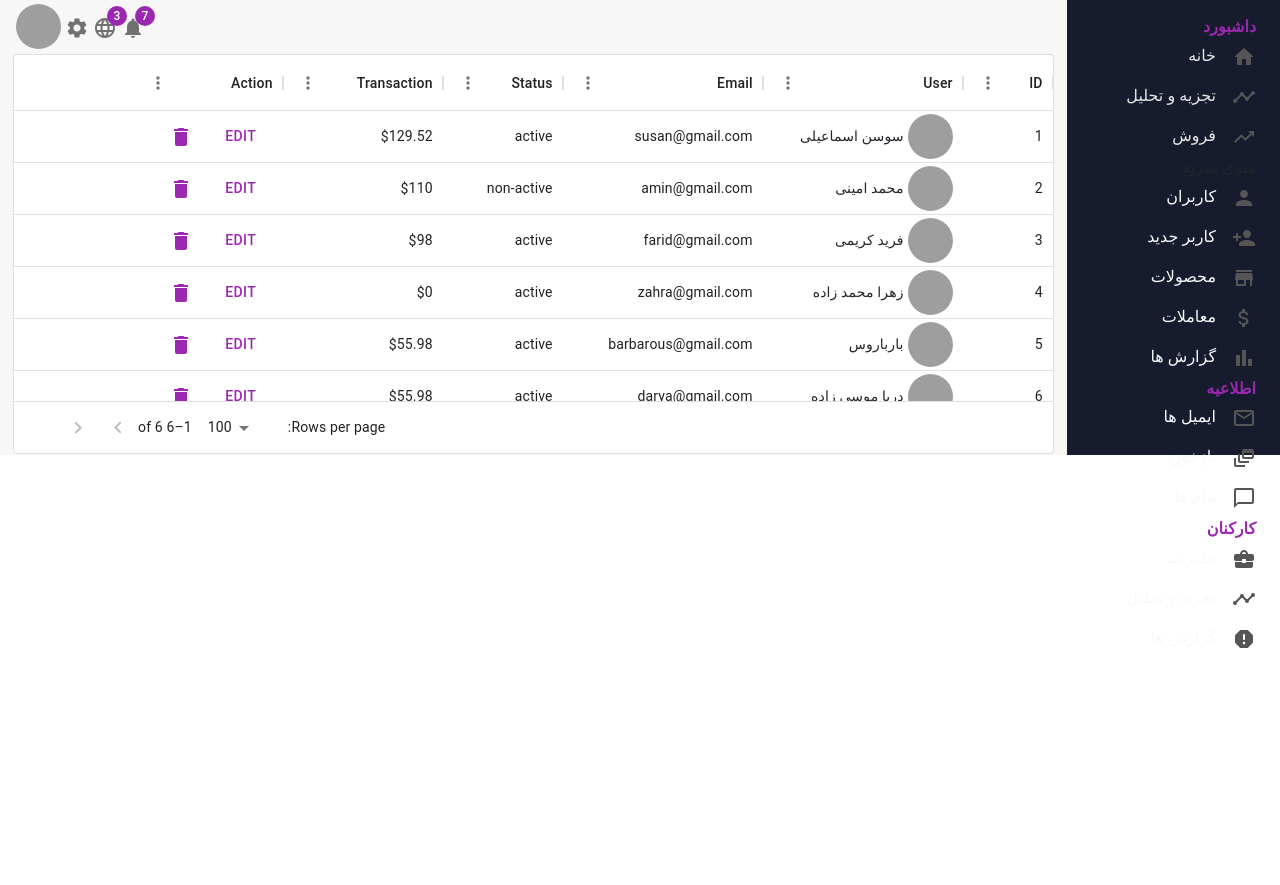
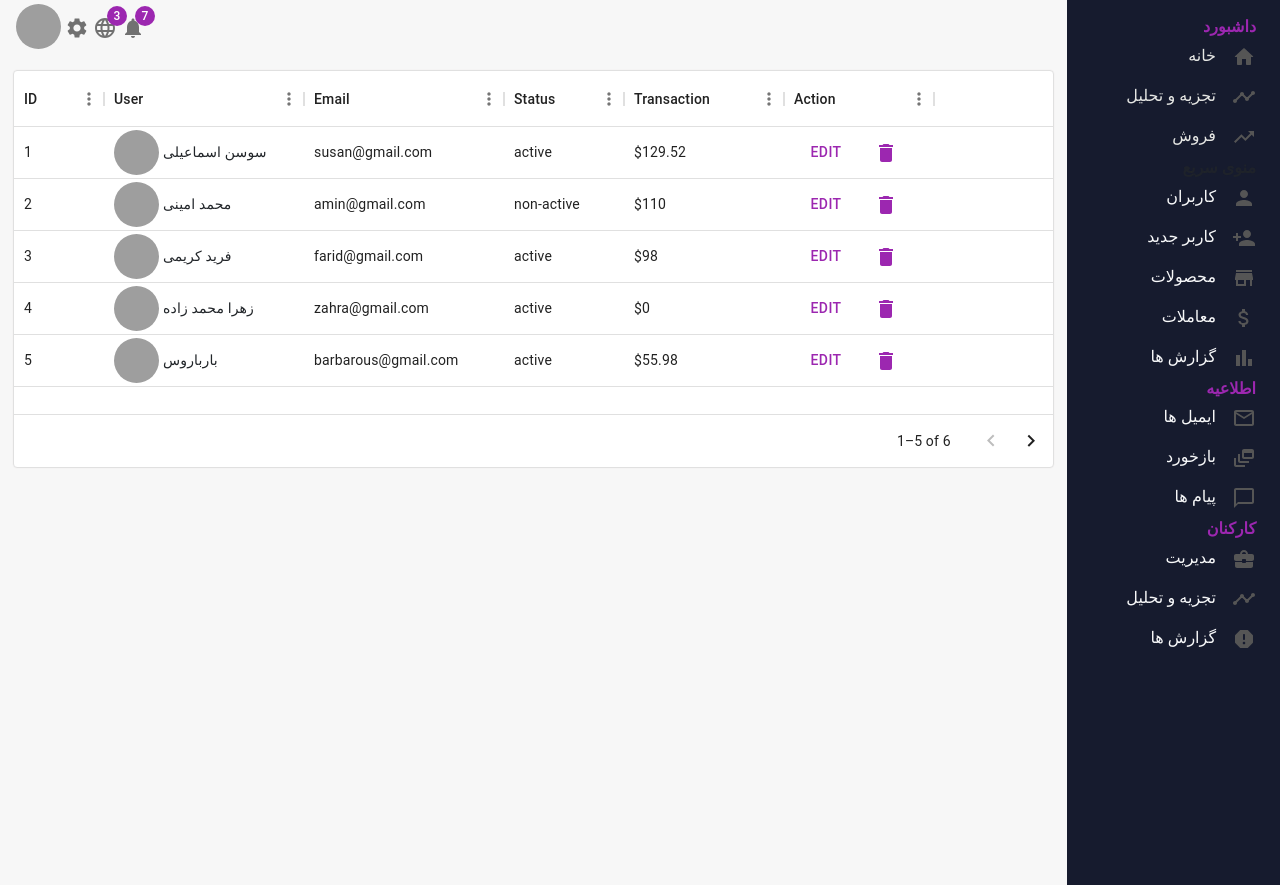
Before and after one commit to marziyemonshizadeh/Dashboard, a React (Vite) app: page /users in a window 1280 px wide. Before the commit the page ends 800 px from the top, so only its background shows below. Built offline with nearby package versions, Linux system fonts and the light colour scheme; grey boxes are pictures that could not be loaded.

Commit message:
fix userlist problem

```diff
--- a/src/pages/usersList/usersList.jsx
+++ b/src/pages/usersList/usersList.jsx
@@ -63,9 +63,6 @@ export default function users() {
               className="text-decoration-none"
             >
               <Button color="secondary">Edit</Button>
-              {/* <Button variant="contained" color="success">
-                Edit
-              </Button> */}
             </Link>
             <DeleteIcon
               className="text-decoration-none"
@@ -78,13 +75,21 @@ export default function users() {
     },
   ];
   return (
-    <div className="card">
-      <Box sx={{ height: 400, width: "100%" }}>
+    <div dir="ltr" className="my-3" style={{ height: "100vh" }}>
+      <Box sx={{ height: 400, width: "100%" }} className="card">
         <DataGrid
           rows={userDatas}
           columns={columns}
+          initialState={{
+            pagination: {
+              paginationModel: {
+                pageSize: 5,
+              },
+            },
+          }}
+          pageSizeOptions={[5]}
           disableSelectionOnClick
-          pageSize={4}
+          // pageSize={4}
         />
       </Box>
     </div>
```
